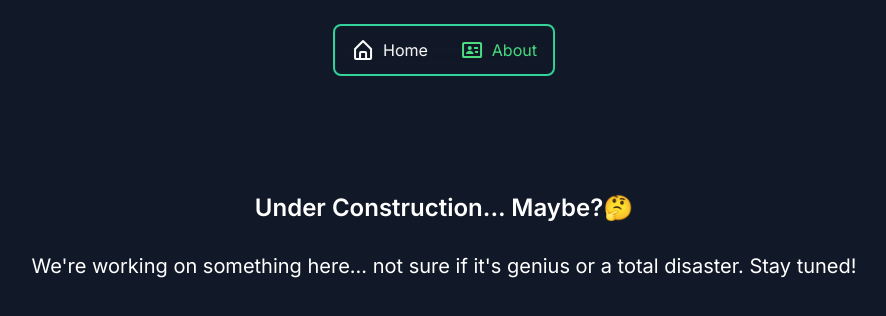
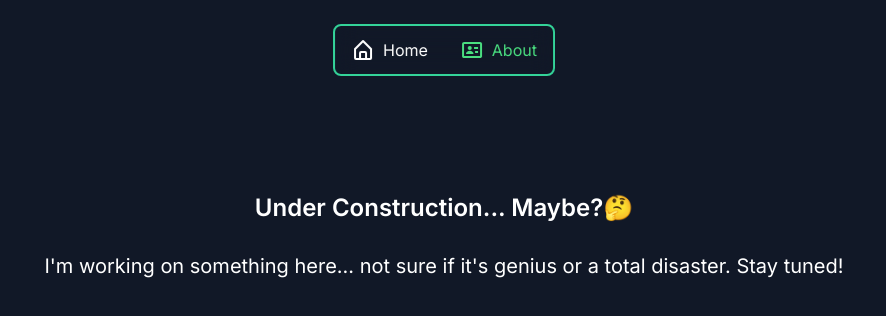
Before and after one commit to varakornpz/varakorn-profile, a Next.js app: page /about in a window 1280 px wide. Shown: the top 316 px of the page, without its empty margins (196-1082 px from the left). Built offline with nearby package versions, Linux system fonts and the light colour scheme.

Commit message:
Update BasicInfo.tsx

```diff
--- a/src/app/about/BasicInfo.tsx
+++ b/src/app/about/BasicInfo.tsx
@@ -8,7 +8,7 @@ export default ()=>{
                         Under Construction... Maybe?<p className="sm:inline hidden">🤔</p>
                     </h1>
                     <h2 className="text-white sm:text-xl  mt-7 text-center">
-                        We're working on something here... not sure if it's genius or a total disaster. Stay tuned!
+                        I'm working on something here... not sure if it's genius or a total disaster. Stay tuned!
                     </h2>
                 </div>
             </div>
```
